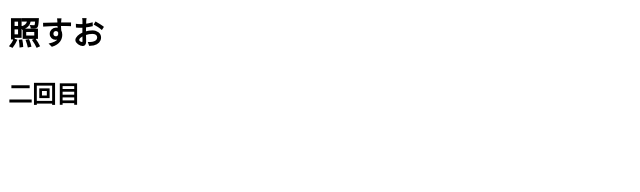
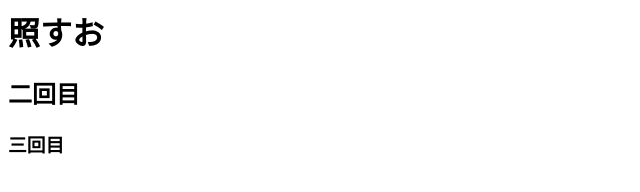
Before and after one commit to Poco3/gitdes, a plain HTML site: page index.html in a window 1280 px wide. Shown: the full height of the page, 0-640 px from the left. Drawn offline with Linux system fonts and the light colour scheme.

Commit message:
４回目

```diff
--- a/index.html
+++ b/index.html
@@ -8,5 +8,6 @@
   <body>
     <h1>照すお</h1>
     <h2>二回目</h2>
+    <h3>三回目</h3>
   </body>
 </html>
```
